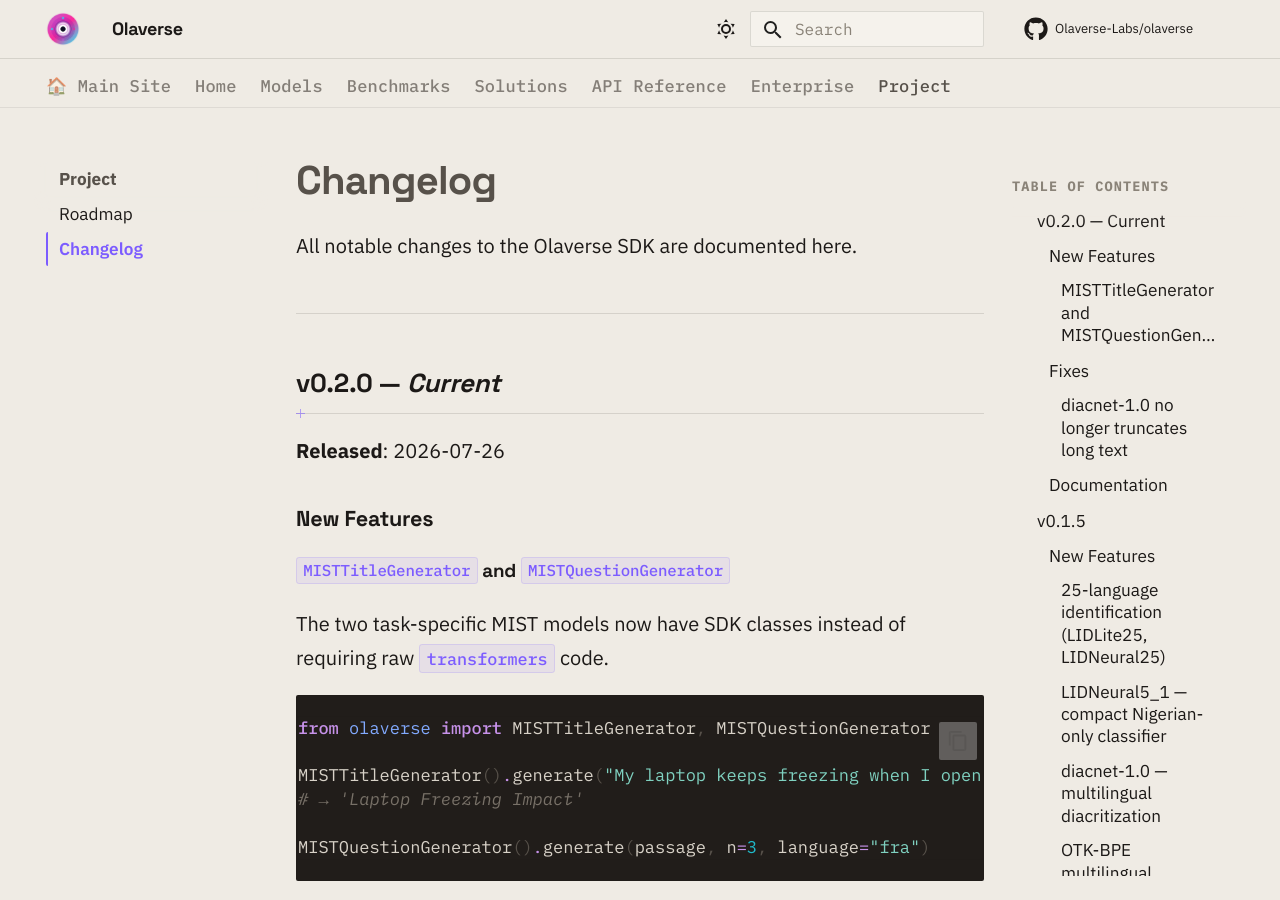
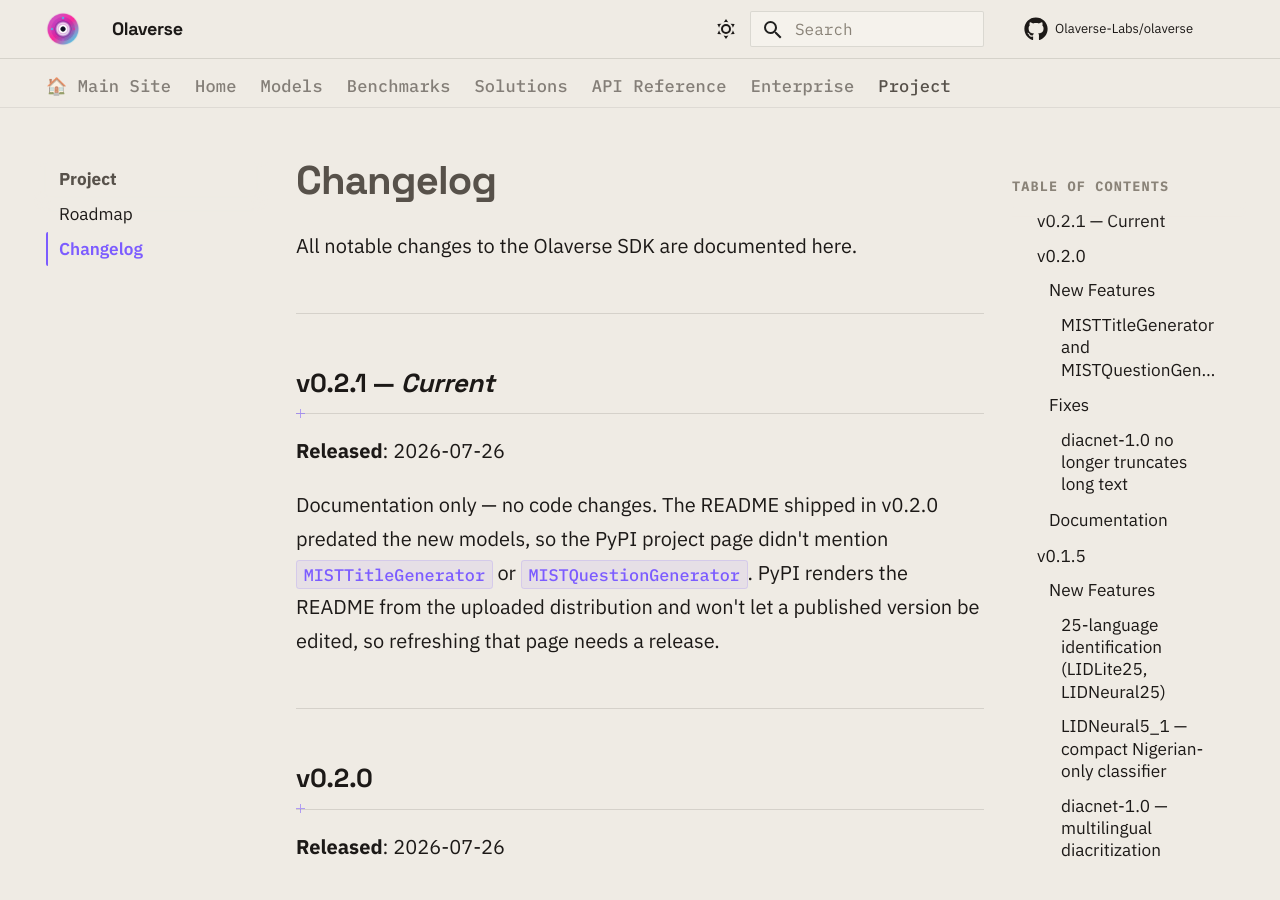
Before and after one commit to Olaverse-Labs/olaverse, an MkDocs documentation site: the page built from docs/changelog.md, in a window 1280 px wide and 900 px high. Built offline with MkDocs 1.6.1 and Material for MkDocs 9.7.7, drawn with Linux system fonts in a browser that asks for light colours; comment, search, counter and statistics services are not loaded; the version menu is left out.

Commit message:
docs: add the task-specific MIST models to the README (v0.2.1)
PyPI renders the README from the uploaded distribution, and the one shipped
in v0.2.0 predated MISTTitleGenerator and MISTQuestionGenerator - so the
project page described the SDK without them. A published version cannot be
edited or re-uploaded, so refreshing that page requires a release.

No code changes.

```diff
--- a/docs/changelog.md
+++ b/docs/changelog.md
@@ -4,7 +4,15 @@
 
 ---
 
-## v0.2.0 — *Current*
+## v0.2.1 — *Current*
+
+**Released**: 2026-07-26
+
+Documentation only — no code changes. The README shipped in v0.2.0 predated the new models, so the PyPI project page didn't mention `MISTTitleGenerator` or `MISTQuestionGenerator`. PyPI renders the README from the uploaded distribution and won't let a published version be edited, so refreshing that page needs a release.
+
+---
+
+## v0.2.0
 
 **Released**: 2026-07-26
 
--- a/olaverse/__init__.py
+++ b/olaverse/__init__.py
@@ -27,7 +27,7 @@
 from olaverse.vision import PrismUpscaler, PrismDenoiser, PrismSteganography
 from olaverse.data import load_dataset, list_datasets, dataset_info
 
-__version__ = "0.2.0"
+__version__ = "0.2.1"
 
 __all__ = [
     # NLP — diacritization
--- a/pyproject.toml
+++ b/pyproject.toml
@@ -4,7 +4,7 @@
 
 [project]
 name = "olaverse"
-version = "0.2.0"
+version = "0.2.1"
 description = "Advanced ML infrastructure and interface to load and run all Olaverse models"
 readme = "README.md"
 authors = [
```
Also changed, not shown: README.md (+14 -2 lines), docs/index.md (+1 -1 lines).
